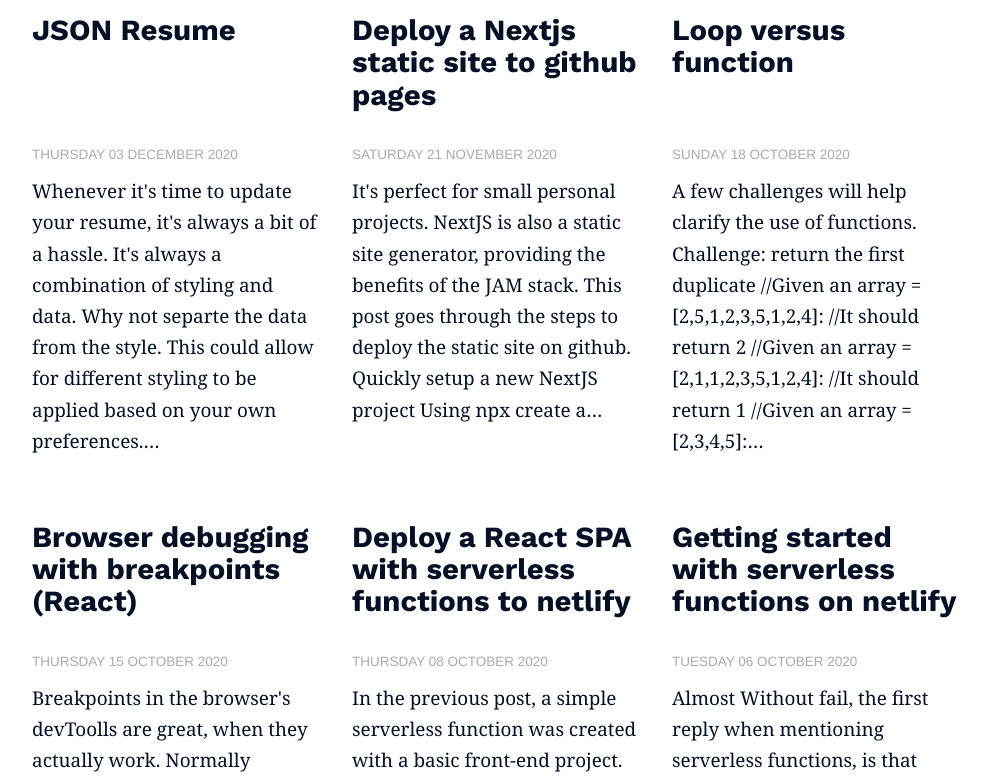
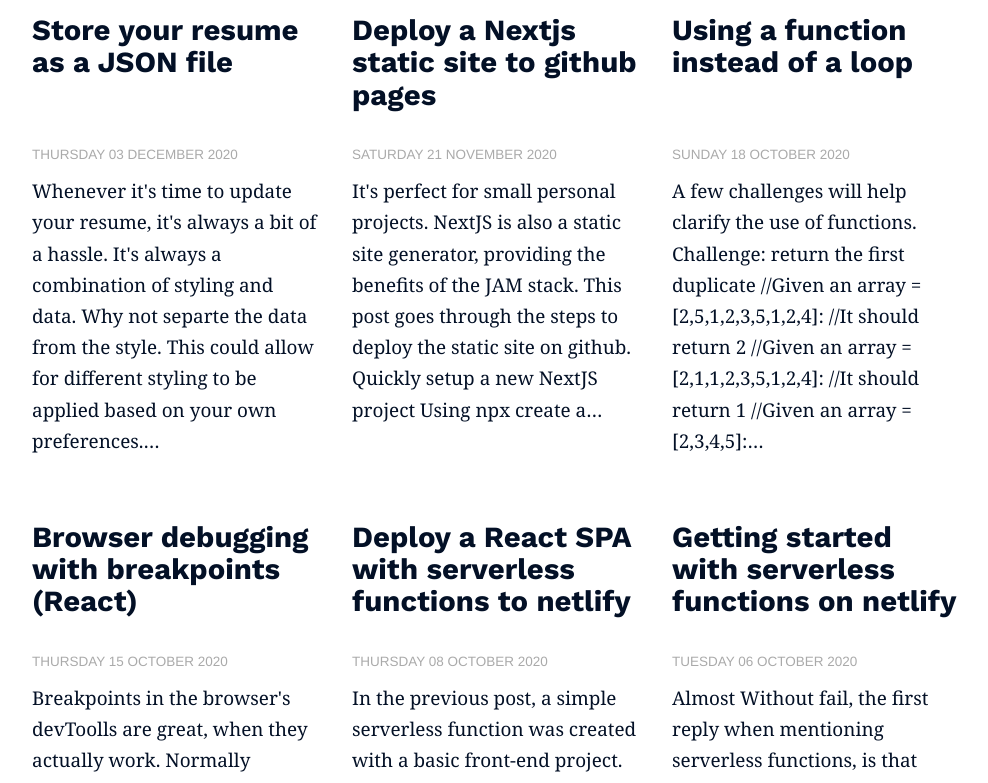
Before and after one commit to Giwan/mytoori-blog, a Gatsby site: page / in a window 1280 px wide. Shown: the part 123-906 px from the top of the page, without its empty margins (144-1132 px from the left). Built offline with nearby package versions, Linux system fonts and the light colour scheme; Gatsby itself is replaced by a stand-in of ours; some packages are replaced by stand-ins of ours.

Commit message:
titles updated

````diff
--- a/src/posts/2020-10-18-loop-vs-function/index.md
+++ b/src/posts/2020-10-18-loop-vs-function/index.md
@@ -1,7 +1,7 @@
 ---
 path: "/loop-vs-function"
 date: "2020-10-18"
-title: "Loop versus function"
+title: "Using a function instead of a loop"
 summary: "Using for loops is basic however JS offers several ways of looping with functions."
 image: ""
 author: "Giwan Persaud"
@@ -76,7 +76,7 @@
     let uniqueList = []
     let duplicateVal
 
-    input.every(val => {
+    input.every((val) => {
         const isUnique = !uniqueList.includes(val)
         if (isUnique) uniqueList.push(val)
         else {
@@ -100,7 +100,7 @@
 ```javascript
 function firstRecurringWithHashTable(input) {
     const mapObject = {}
-    const result = input.find(item => {
+    const result = input.find((item) => {
         if (mapObject[item]) {
             console.log("Found duplicate. Stopping")
             return item
@@ -139,7 +139,7 @@
     let uniqueList = []
     let _duplicate
 
-    return function(val) {
+    return function (val) {
         const isUnique = !uniqueList.includes(val)
         if (isUnique) uniqueList.push(val)
         else _duplicate = val
@@ -159,7 +159,7 @@
 function firstRecurringCharacter(input) {
     helper1().reset()
 
-    input.every(val => {
+    input.every((val) => {
         const { isUnique } = helper1(val)
         return isUnique
     })
--- a/src/posts/2020-12-3-jsonresume/index.md
+++ b/src/posts/2020-12-3-jsonresume/index.md
@@ -1,7 +1,7 @@
 ---
 path: "/json-resume"
 date: "2020-12-3"
-title: "JSON Resume"
+title: "Store your resume as a JSON file"
 summary: "Store your resume in a JSON doc and then apply various styles to it"
 image: ""
 author: "Giwan Persaud"
````
